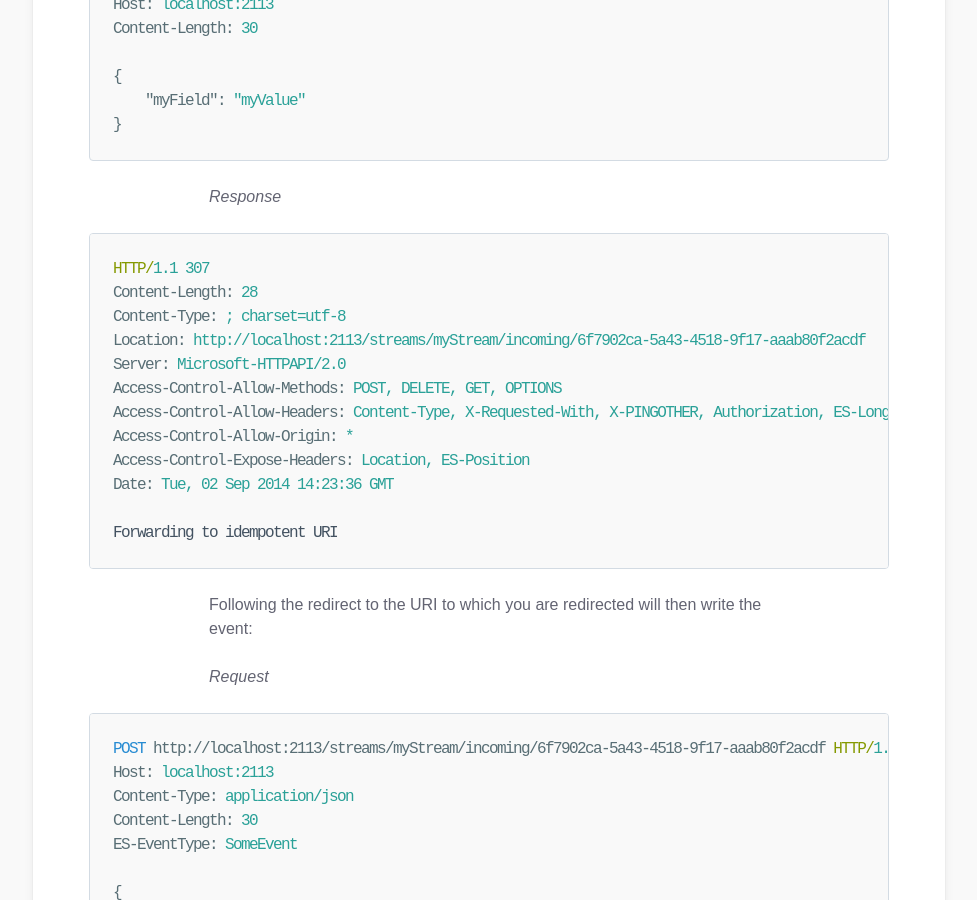
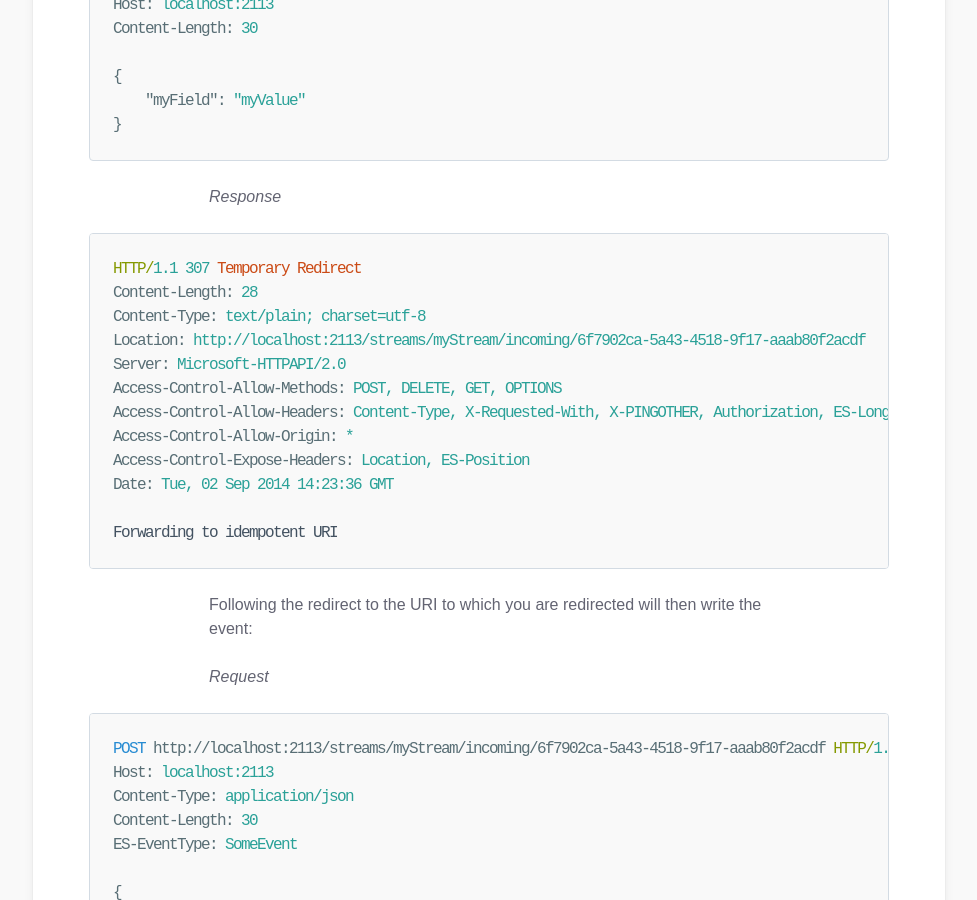
Before and after one commit to sandboxorg/geteventstore.com, a Jekyll site: the page built from _posts/2014-09-02-event-store-3.0.0-features-media-types.md, in a window 1280 px wide and 900 px high, scrolled down 2581 px. Shown: the whole window, without its empty margins (151-1128 px from the left). Built offline with Jekyll 4.4.1, drawn with Linux system fonts in a browser that asks for light colours; Markdown is read by kramdown in place of the engine named in the settings.

Commit message:
Fix media type and status reason in old post

````diff
--- a/_posts/2014-09-02-event-store-3.0.0-features-media-types.md
+++ b/_posts/2014-09-02-event-store-3.0.0-features-media-types.md
@@ -101,9 +101,9 @@ Content-Length: 30
 *Response*
 
 ```http
-HTTP/1.1 307
+HTTP/1.1 307 Temporary Redirect
 Content-Length: 28
-Content-Type: ; charset=utf-8
+Content-Type: text/plain; charset=utf-8
 Location: http://localhost:2113/streams/myStream/incoming/6f7902ca-5a43-4518-9f17-aaab80f2acdf
 Server: Microsoft-HTTPAPI/2.0
 Access-Control-Allow-Methods: POST, DELETE, GET, OPTIONS
````
